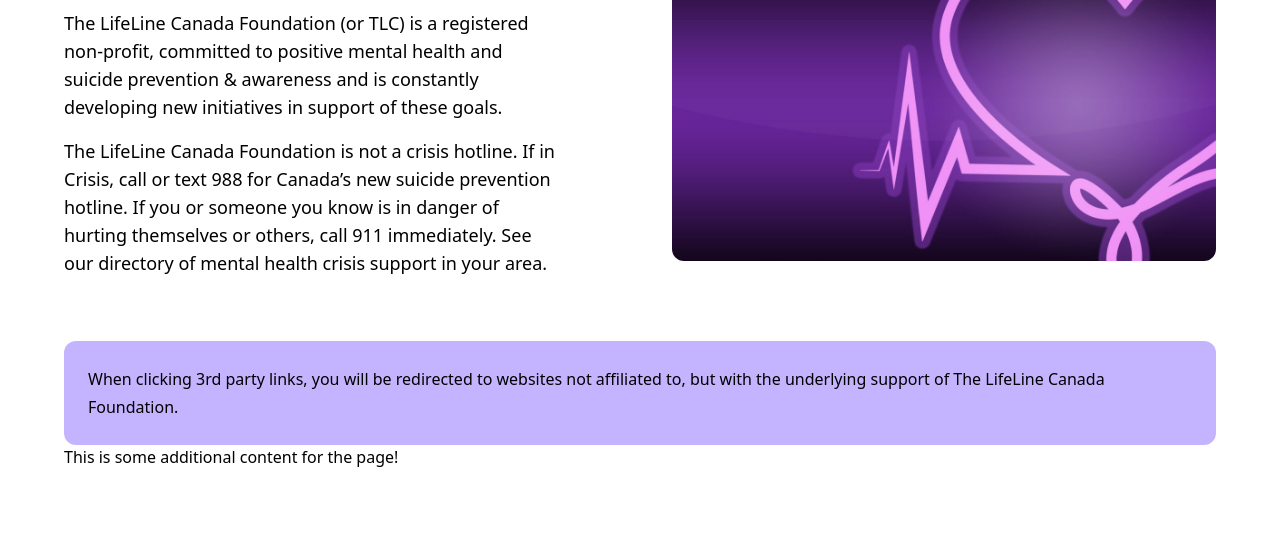
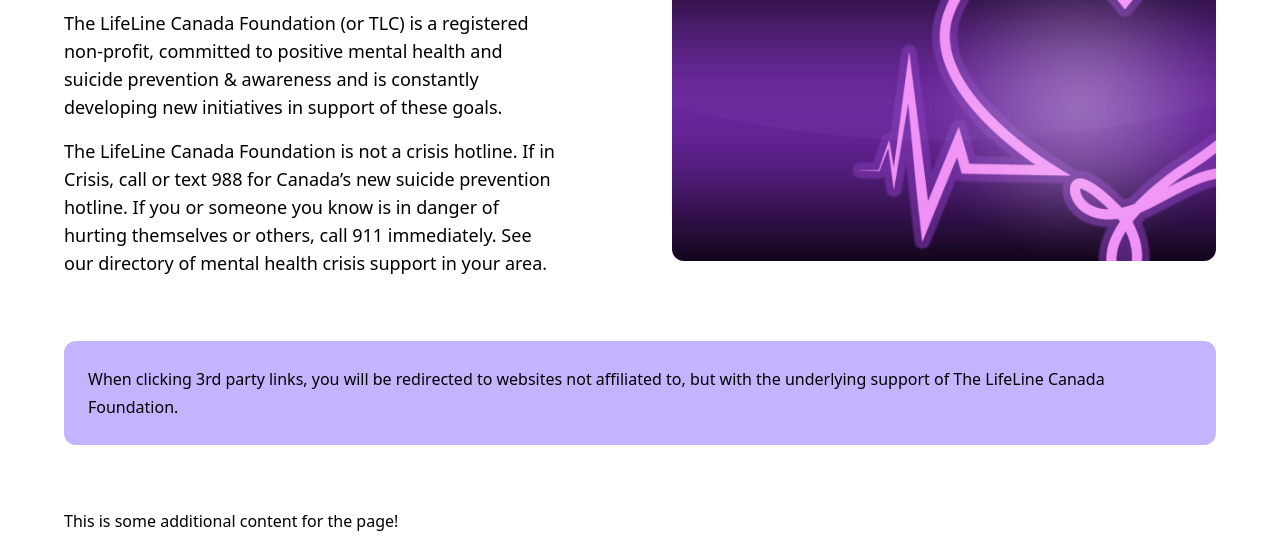
Before and after one commit to Justin-Bento/the-lifeline-canada-foundation, an Astro site: page /about-us in a window 1280 px wide. Shown: the part 252-800 px from the top of the page. Built offline with nearby package versions, Linux system fonts and the light colour scheme; Astro itself is replaced by a stand-in of ours.

Commit message:
Added space between section elements

```diff
--- a/src/layouts/BaseLayout.astro
+++ b/src/layouts/BaseLayout.astro
@@ -16,7 +16,7 @@ const { title, summary, image_path, image_description } = Astro.props;
   </head>
   <body>
     <Navigation />
-    <main class="wrapper min-h-dvh py-6">
+    <main class="wrapper min-h-dvh py-6 space-y-16">
       <section class="grid grid-cols-2 items-center gap-16 mt-16">
         <div class="col-span-2 lg:col-span-1 max-w-4xl text-balance">
           <h1
```
